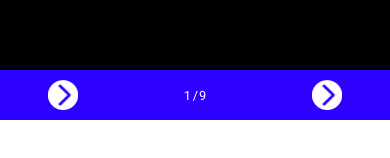
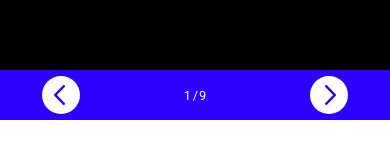
Before and after one commit to a-water/propagator, a React (Create React App) app: page /issue-01 in a window 390 px wide. Shown: the part 724-882 px from the top of the page. Built offline with nearby package versions, Linux system fonts and the light colour scheme.

Commit message:
nav buttons

```diff
--- a/src/css/Responsive.css
+++ b/src/css/Responsive.css
@@ -54,11 +54,29 @@
 
   .zine-controls-btn {
     border: 0;
+    width: 38px;
+    height: 38px;
+    background: white;
   }
 
   .zine-controls-btn:hover {
-    background: #2d00ff;
-    color: white;
+    background: white;
+  }
+
+  a.zine-ctrl-link {
+    max-height: 38px;
+  }
+
+  .zine-controls-icon {
+    width: 11px;
+  }
+
+  .zine-controls-icon.icon-left {
+    margin-right: 2px;
+  }
+
+  .zine-controls-icon.icon-right {
+    margin-left: 2px;
   }
 
   .zine-controls-btn:disabled {
@@ -117,6 +135,8 @@
   }
 
   #sleep-to-learn .essay {
-    padding: 5px;
+    padding: 16px;
+    margin-left: 8%;
+	  margin-right: 8%;
   }
 }
--- a/src/js/SleepToLearn.js
+++ b/src/js/SleepToLearn.js
@@ -8,16 +8,8 @@ class SleepToLearn extends Component {
         <img
           className="fullscreen-bg__video"
           alt="subImg"
-          src={ require(`../assets/sleep-to-learn/media/sparkle stairs still.jpg`) } />
-
-        {/* <video
-          loop muted autoPlay
-          poster={ require(`../assets/sleep-to-learn/media/sparkle stairs still.jpg`) } className="fullscreen-bg__video">
-          <source
-            src={ require(`../assets/sleep-to-learn/media/sparkle stairs.mp4`) }
-            type="video/mp4"
-          />
-        </video> */}
+          src={ require(`../assets/sleep-to-learn/media/sparkle stairs still.jpg`) }
+        />
       </div>
     )
   }
--- a/src/js/ZineControls.js
+++ b/src/js/ZineControls.js
@@ -5,7 +5,7 @@ class ZineControls extends Component {
   render() {
     return (
       <div className={ this.props.className }>
-        <Link className={ this.props.isPrevDisabled ? "disabled" : null } to={ this.props.linkToPrev }>
+        <Link className={ this.props.isPrevDisabled ? "zine-ctrl-link disabled" : 'zine-ctrl-link' } to={ this.props.linkToPrev }>
           <div
             disabled={ this.props.isPrevDisabled }
             id="prev-btn"
@@ -14,14 +14,10 @@ class ZineControls extends Component {
             {
               this.props.className === 'zine-controls-bottom' ?
               <img
-                id="nav-btn-img"
-                src={
-                  this.props.isPrevDisabled ?
-                  require("../assets/next.png") :
-                  require("../assets/previous.png")
-                }
-              />
-              : "PREV"
+                className="zine-controls-icon icon-left"
+                alt="ctlbtn"
+                src={ require(`../assets/caret-left.png`) }
+              /> : "PREV"
             }
             </div>
           </Link>
@@ -30,22 +26,19 @@ class ZineControls extends Component {
             { (this.props.currentPageNum) + "/" + (this.props.maxPagesNum) }
           </span>
 
-          <Link className={ this.props.isNextDisabled ? "disabled" : null } to={ this.props.linkToNext }>
+          <Link className={ this.props.isNextDisabled ? "zine-ctrl-link disabled" : 'zine-ctrl-link' } to={ this.props.linkToNext }>
             <div
               disabled={ this.props.isNextDisabled }
               id="next-btn"
+
               className="zine-controls-btn"
             >
-            { this.props.className === 'zine-controls-bottom' ?
+            {
+              this.props.className === 'zine-controls-bottom' ?
               <img
-                disabled={ this.props.isNextDisabled }
-                id="nav-btn-img"
-                alt="previous button"
-                src={
-                  this.props.isNextDisabled ?
-                  require("../assets/previous.png") :
-                  require("../assets/next.png")
-                }
+                className="zine-controls-icon icon-right"
+                alt="ctlbtn"
+                src={ require(`../assets/caret-right.png`) }
               /> : "NEXT"
             }
           </div>
```
Also changed, not shown: src/assets/caret-left.png (added), src/assets/caret-right.png (added).
